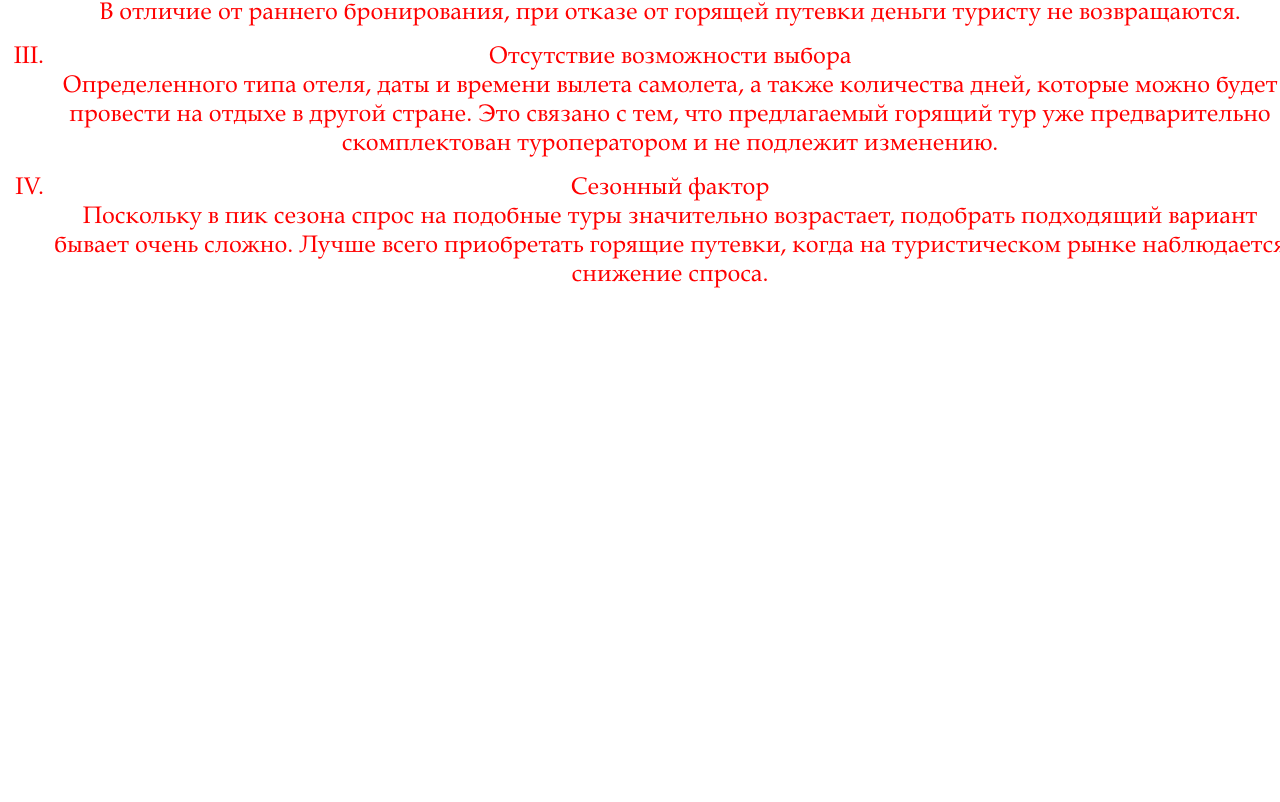
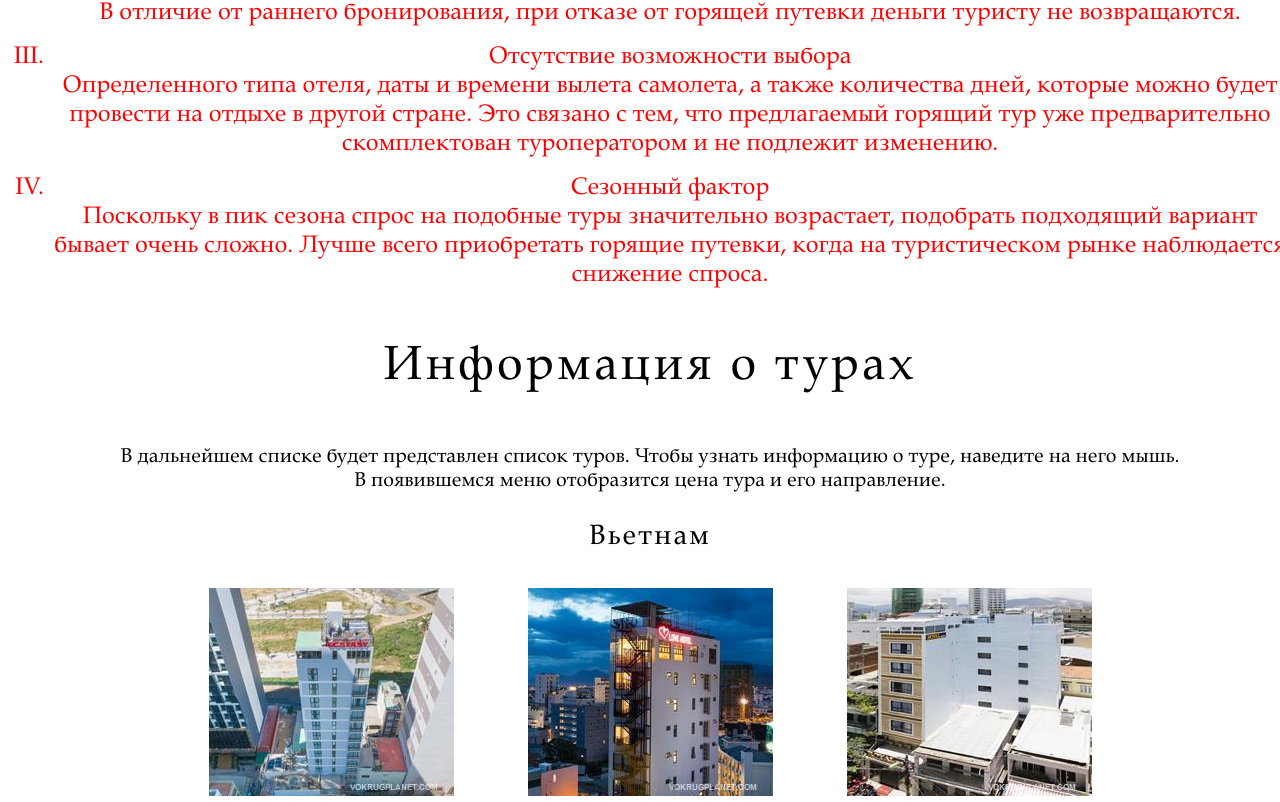
Before and after one commit to Locked15/Landing-Page, a React (Create React App) app: page / in a window 1280 px wide. Shown: the part 2558-3360 px from the top of the page. Before the commit the page ends 2883 px from the top, so only its background shows below. Built offline with nearby package versions, Linux system fonts and the light colour scheme.

Commit message:
Added tours to vietnam.

```diff
--- /dev/null
+++ b/src/Components/Body/InfoAboutTours/ToursInfo.js
@@ -0,0 +1,17 @@
+import React from 'react';
+import '../Styles/general.css';
+
+function ToursInfo() {
+    return (
+        <div>
+            <h3 id='generalToursInfo' className='header-text'>Информация о турах</h3>
+            <p>
+                В дальнейшем списке будет представлен список туров.
+                Чтобы узнать информацию о туре, наведите на него мышь.<br/>
+                В появившемся меню отобразится цена тура и его направление.
+            </p>
+        </div>
+    )
+}
+
+export default ToursInfo;
--- /dev/null
+++ b/src/Components/Body/InfoAboutTours/ToursToVietnam.js
@@ -0,0 +1,41 @@
+import React from "react";
+import "../../../index.css";
+
+function ToursToVietnam() {
+	return (
+		<div>
+			<h3 className='subheader-text'>Вьетнам</h3>
+
+			<div className='flex-gallery gallery'>
+				<figure style={{ width: "fit-content" }}>
+					<img
+						src={require("../../../resources/Content/Tours/Вьетнам/Нянчанг.jpg")}
+						alt='Вьетнам-1.'
+					/>
+
+					<figcaption>Нянчанг — 32,600Р.</figcaption>
+				</figure>
+
+				<figure style={{ width: "fit-content" }}>
+					<img
+						src={require("../../../resources/Content/Tours/Вьетнам/Нянчанг 2.jpg")}
+						alt='Вьетнам-2.'
+					/>
+
+					<figcaption>Нянчанг — 34,666Р.</figcaption>
+				</figure>
+
+				<figure style={{ width: "fit-content" }}>
+					<img
+						src={require("../../../resources/Content/Tours/Вьетнам/Нянчанг 3.jpg")}
+						alt='Вьетнам-3.'
+					/>
+
+					<figcaption>Нянчанг — 34,100Р.</figcaption>
+				</figure>
+			</div>
+		</div>
+	);
+}
+
+export default ToursToVietnam;
--- a/src/Components/Body/MainContent.js
+++ b/src/Components/Body/MainContent.js
@@ -2,15 +2,18 @@ import React from 'react';
 import AboutCompany from './Company/AboutCompany';
 import Benefits from './Company/Benefits';
 import HotToursFeatures from './InfoAboutTours/HotToursFeatures';
+import ToursInfo from './InfoAboutTours/ToursInfo';
+import ToursToVietnam from './InfoAboutTours/ToursToVietnam';
 
 function MainContent() {
     return (
         <main className='main-content'>
             <AboutCompany />
             <Benefits />
-
             <HotToursFeatures />
 
+            <ToursInfo />
+            <ToursToVietnam />
         </main>
     )
 }
--- a/src/Components/Body/Styles/general.css
+++ b/src/Components/Body/Styles/general.css
@@ -25,6 +25,14 @@ main div {
     font-family: Garamond, serif;
     letter-spacing: 3.5px;
     font-size: 48px;
+    font-weight: 500;
+}
+
+.subheader-text {
+    text-align: center;
+    font-family: Garamond, serif;
+    letter-spacing: 2.25px;
+    font-size: 28px;
     font-weight: 500;
 }
 
--- a/src/index.css
+++ b/src/index.css
@@ -221,8 +221,8 @@ footer .text {
 }
 
 /* Стиль для надписи картинки. */
-.gallery figcaption {
-	position: absolute;
+.gallery figure figcaption {
+	position: relative;
 	margin-left: 15%;
 	margin-top: 5%;
 
@@ -241,6 +241,24 @@ footer .text {
 .gallery figure:hover figcaption {
 	opacity: 1;
 }
+
+/* Стиль для галерей с вариантами туров. */
+.flex-gallery {
+	display: flex;
+	flex: 1 1;
+	flex-flow: row wrap;
+	justify-content: center;
+	margin: auto;
+	left: 50%;
+	right: 50%;
+	gap: 5%;
+}
+
+/* Стиль для надписей в галереях с турами. */
+.flex-gallery figure figcaption {
+	margin-top: -17.5%;
+	background-color: rgba(220, 240, 180, 0.8);
+}
 /* #endregion */
 
 /* #region Медиазапросы. */
```
